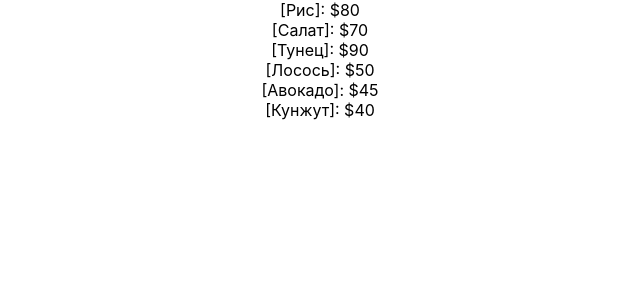
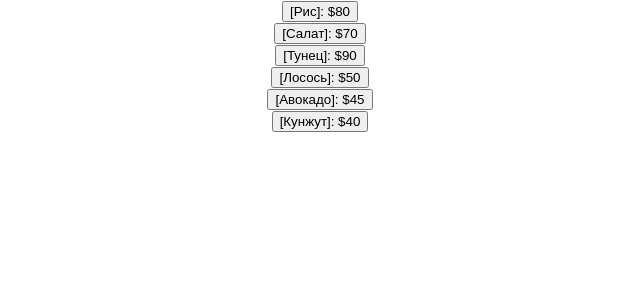
Before and after one commit to galubezzz/python_group_1_exam_7_maria_galunova, a React (Create React App) app: page / in a window 1280 px wide. Shown: the top 300 px of the page, without its empty margins (320-960 px from the left). Built offline with nearby package versions, Linux system fonts and the light colour scheme.

Commit message:
changes in components

```diff
--- a/src/components/ItemsForm/Item/Item.js
+++ b/src/components/ItemsForm/Item/Item.js
@@ -3,7 +3,7 @@ import React from 'react';
 function Item(props){
     return(
         <div>
-            [{props.name}]: ${props.price}
+            <button>[{props.name}]: ${props.price}</button>
         </div>
     );
 }
--- a/src/components/Order/OrderItem/OrderItem.js
+++ b/src/components/Order/OrderItem/OrderItem.js
@@ -3,7 +3,7 @@ import React from 'react';
 function OrderItem(props){
     return(
         <div>
-           <button>{props.name}{props.price}{props.count}</button>
+           {props.name}: {props.count}шт x ${props.price}
         </div>
     );
 }
```
